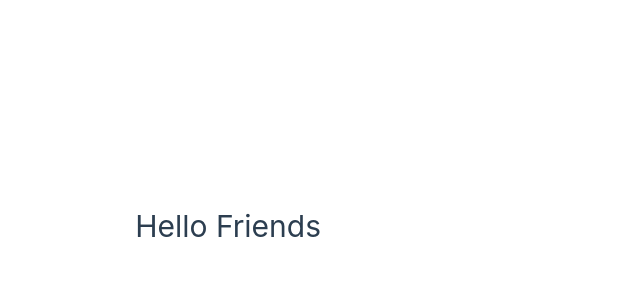
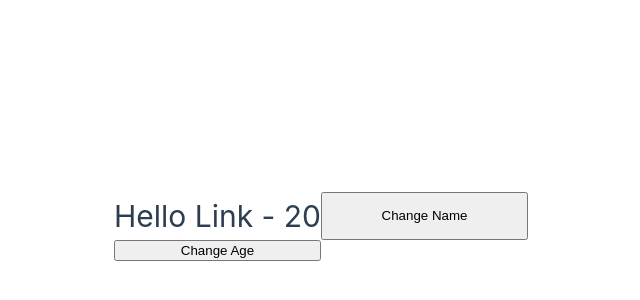
Before and after one commit to Trin4317/vue3-with-typescript, a Vue app: page / in a window 1280 px wide. Before the commit this address had no page. Shown: the part 174-474 px from the top of the page, without its empty margins (319-959 px from the left). Built offline with nearby package versions, Linux system fonts and the light colour scheme.

Commit message:
define App component with composition api

```diff
--- a/src/App.vue
+++ b/src/App.vue
@@ -1,9 +1,29 @@
 <script setup lang="ts">
-import { RouterLink, RouterView } from 'vue-router'
+import { reactive, ref } from "vue";
+
+// using ref()
+// const name = ref<string>("Link");
+// const age = ref<string | number>(20);
+
+// using reactive()
+const state = reactive({
+  name: 'Link',
+  age: 20 as string | number
+})
+
+function changeName(newName: string) {
+  state.name = newName
+}
+
+function changeAge(newAge: string | number) {
+  state.age = newAge
+}
 </script>
 
 <template>
-  <h1>Hello Friends</h1>
+  <h1>Hello {{ state.name }} - {{ state.age }}</h1>
+  <button @click="changeName('Zelda')">Change Name</button>
+  <button @click="changeAge(30)">Change Age</button>
 </template>
 
 <style scoped>
```
